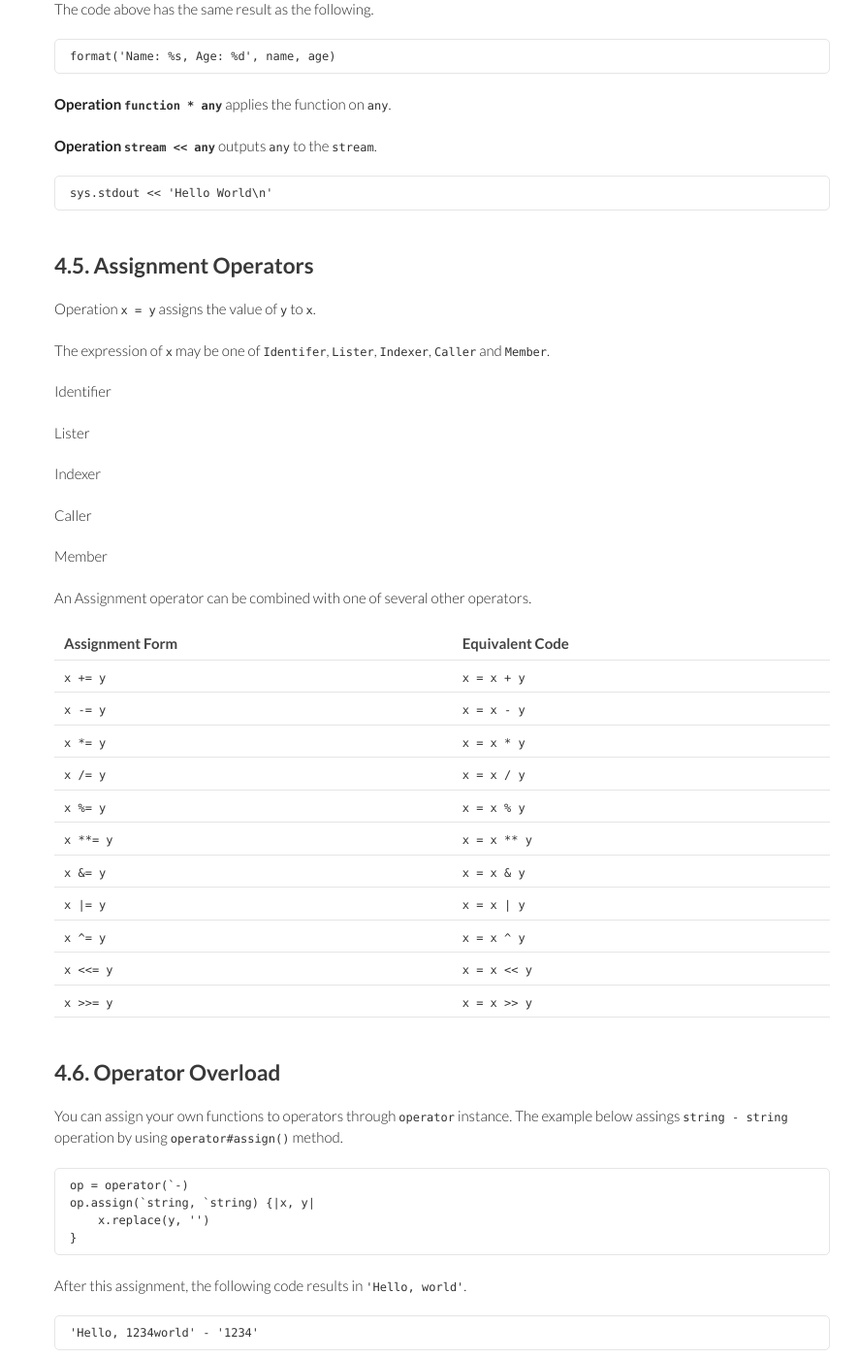
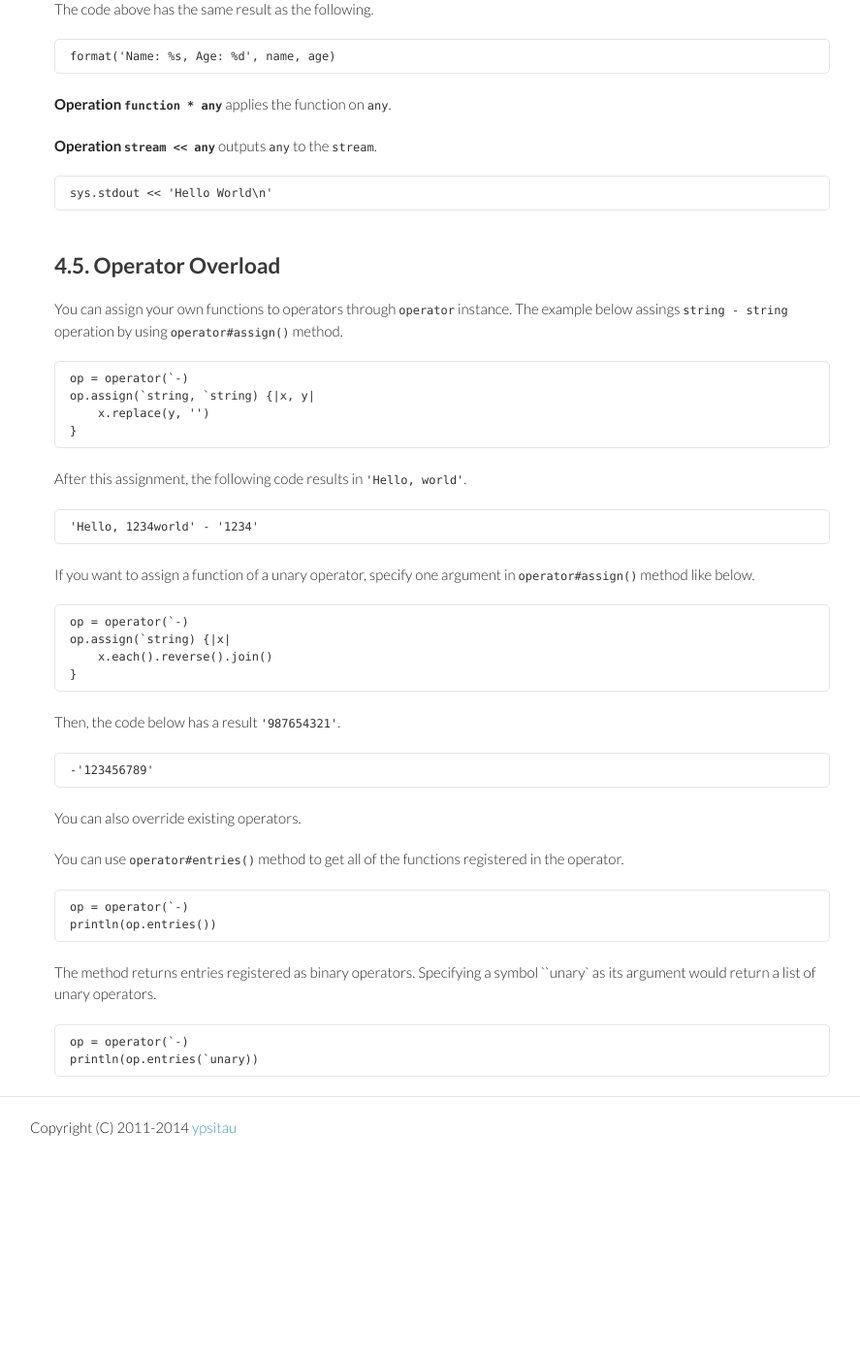
Before and after one commit to rudidude86/gura-lang.github.io, a Jekyll site: the page built from documents/Operator.md, in a window 1280 px wide and 1400 px high, scrolled down 9167 px. Shown: the whole window at 97% size, without its empty margins (184-1071 px from the left). Built offline with Jekyll 4.4.1, drawn with Linux system fonts in a browser that asks for light colours; Markdown is read by kramdown in place of the engine named in the settings; after the commit the page ends 10353 px from its top, so only the background shows below that.

```diff
--- a/documents/Operator.md
+++ b/documents/Operator.md
@@ -457,42 +457,7 @@ The code above has the same result as the following.
     sys.stdout << 'Hello World\n'
 
 
-## {{ page.chapter }}.5. Assignment Operators
-
-Operation `x = y` assigns the value of `y` to `x`.
-
-The expression of `x` may be one of `Identifer`, `Lister`, `Indexer`, `Caller` and `Member`.
-
-Identifier
-
-Lister
-
-Indexer
-
-Caller
-
-Member
-
-
-An Assignment operator can be combined with one of several other operators.
-
-<table>
-<tr><th>Assignment Form</th><th>Equivalent Code</th></tr>
-<tr><td><code>x += y</code></td><td><code>x = x + y</code></td></tr>
-<tr><td><code>x -= y</code></td><td><code>x = x - y</code></td></tr>
-<tr><td><code>x *= y</code></td><td><code>x = x * y</code></td></tr>
-<tr><td><code>x /= y</code></td><td><code>x = x / y</code></td></tr>
-<tr><td><code>x %= y</code></td><td><code>x = x % y</code></td></tr>
-<tr><td><code>x **= y</code></td><td><code>x = x ** y</code></td></tr>
-<tr><td><code>x &= y</code></td><td><code>x = x & y</code></td></tr>
-<tr><td><code>x |= y</code></td><td><code>x = x | y</code></td></tr>
-<tr><td><code>x ^= y</code></td><td><code>x = x ^ y</code></td></tr>
-<tr><td><code>x <<= y</code></td><td><code>x = x << y</code></td></tr>
-<tr><td><code>x >>= y</code></td><td><code>x = x >> y</code></td></tr>
-</table>
-
-
-## {{ page.chapter }}.6. Operator Overload
+## {{ page.chapter }}.5. Operator Overload
 
 You can assign your own functions to operators through `operator` instance.
 The example below assings `string - string` operation by using `operator#assign()` method.
```
Also changed, not shown: documents/Interpreter.md (added, +82 -0 lines), documents/Syntax.md (+4 -4 lines), index.md (+1 -1 lines).
